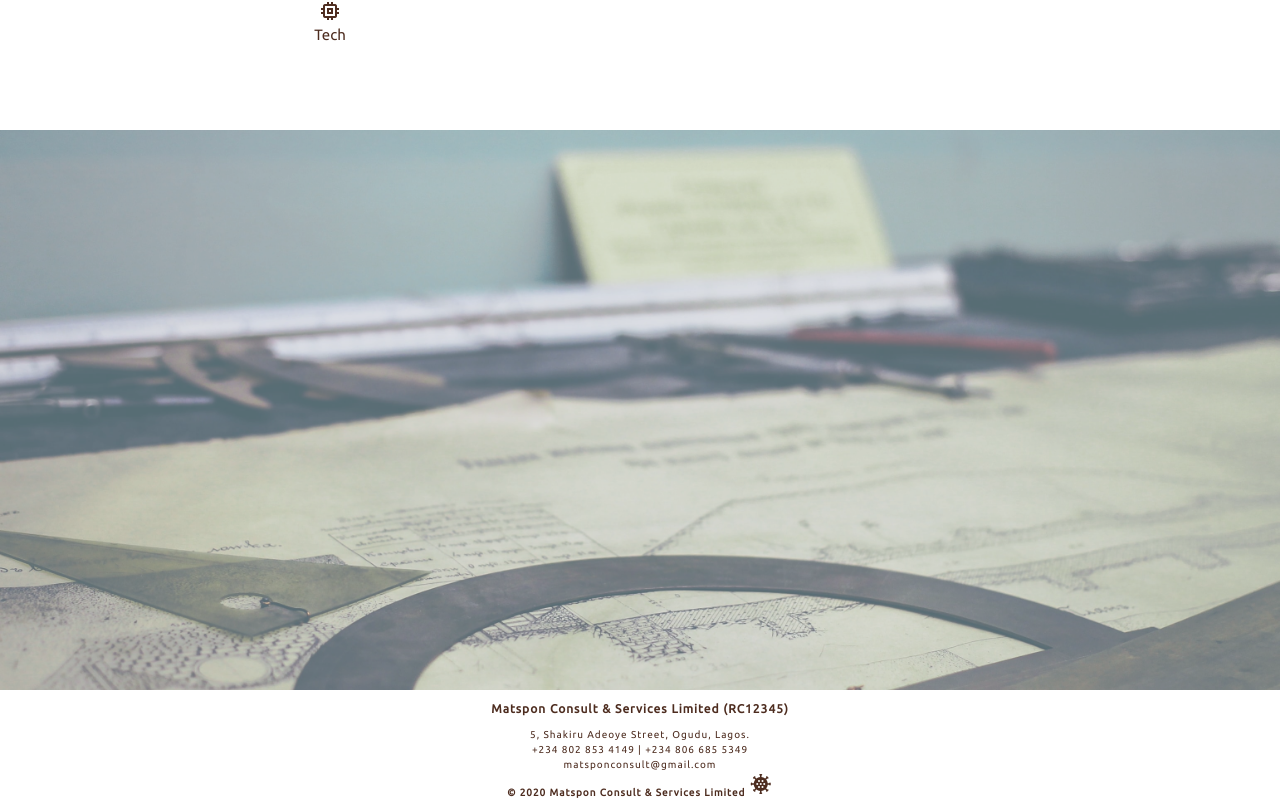
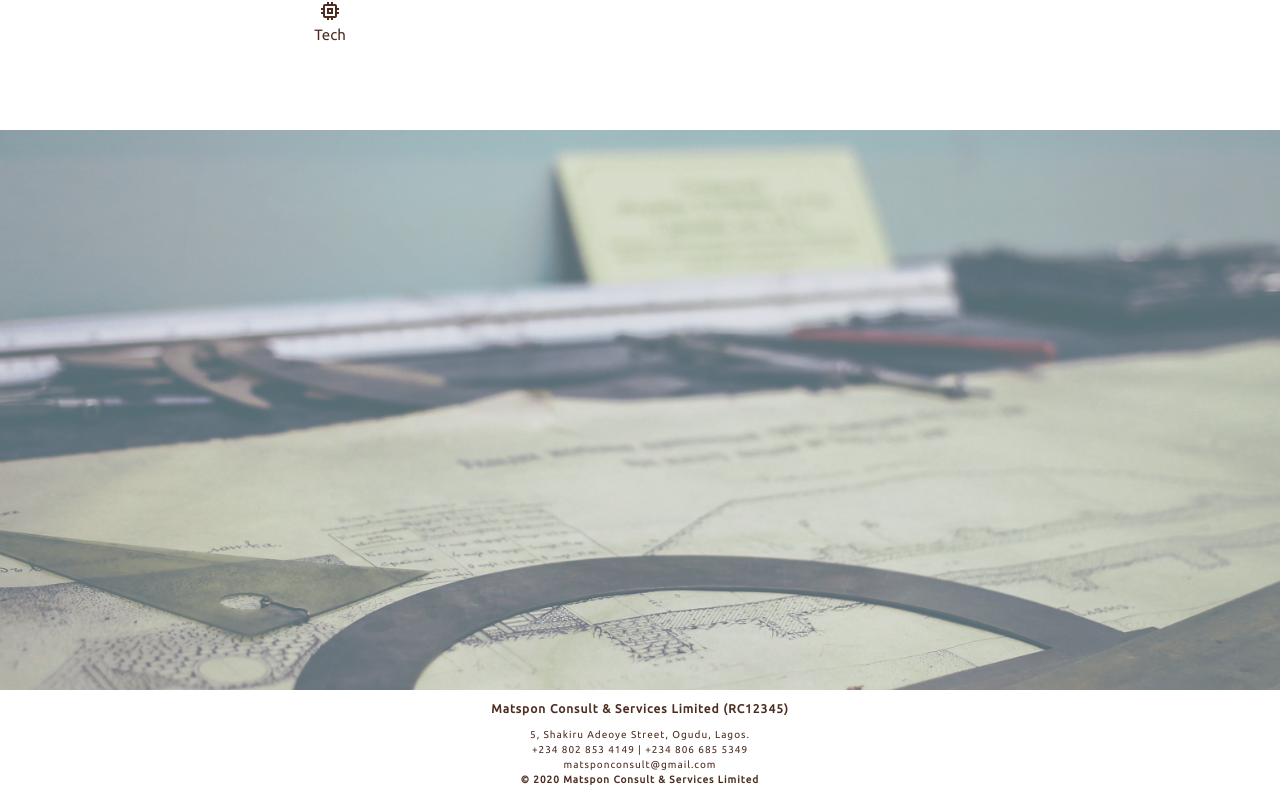
Before and after one commit to OluwasegunChinye/matspon, a Vue app: page / in a window 1280 px wide. Shown: the part 2181-2984 px from the top of the page. Built offline with nearby package versions, Linux system fonts and the light colour scheme; what vue-typer would draw is missing.

Commit message:
init removed covid19 icon

```diff
--- a/src/components/Home.vue
+++ b/src/components/Home.vue
@@ -59,7 +59,7 @@
             5, Shakiru Adeoye Street, Ogudu, Lagos.<br>
             +234 802 853 4149 | +234 806 685 5349<br>
             matsponconsult@gmail.com<br>
-            <span>  <strong> &copy; 2020 Matspon Consult & Services Limited </strong></span><i class="material-icons"> coronavirus</i>
+            <span><strong> &copy; 2020 Matspon Consult & Services Limited </strong></span>
           </div>
       </div>
     </footer>
```
Also changed, not shown: 1 other file (tests, documents, lock files or other folders).
